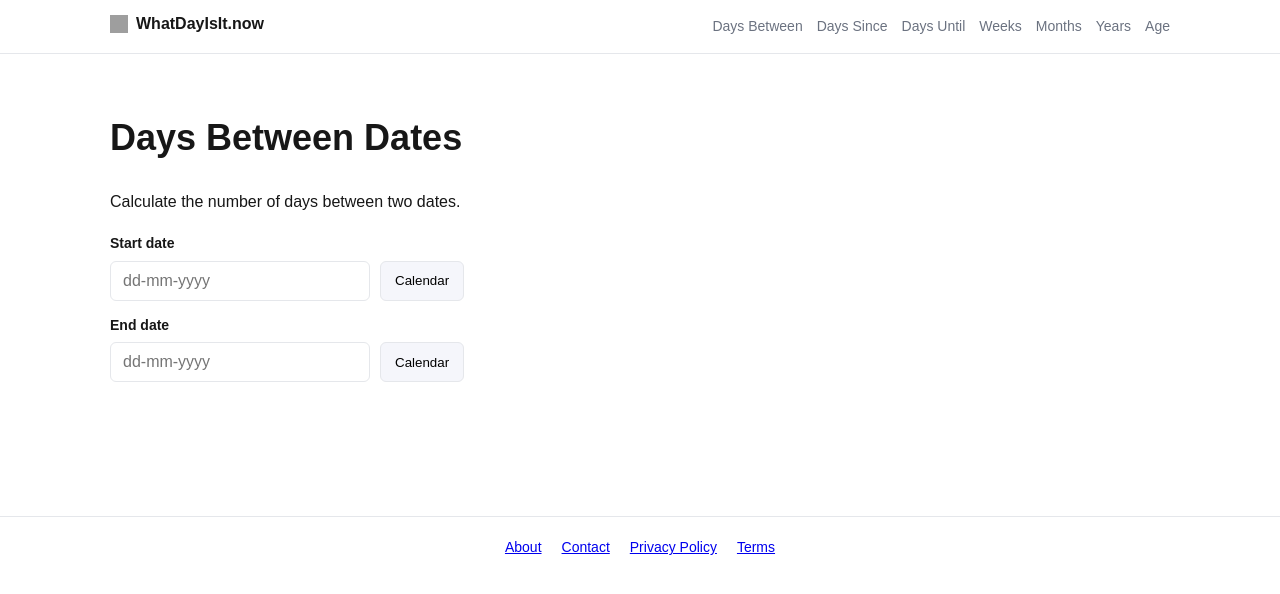
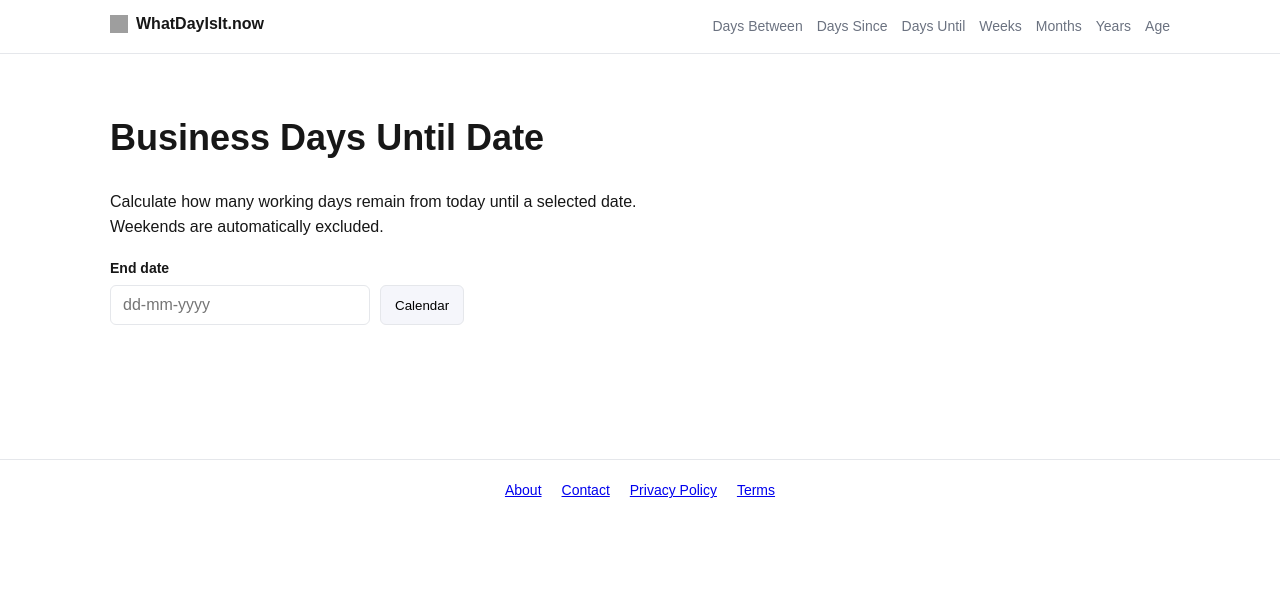
Before and after one commit to bosmeel/whatdayisit-now, a Next.js app: page /days-between in a window 1280 px wide. Shown: the top 594 px of the page. Built offline with nearby package versions, Linux system fonts and the light colour scheme; grey boxes are pictures that could not be loaded.

Commit message:
add business-days-until calculator

```diff
--- a/app/days-between/page.tsx
+++ b/app/days-between/page.tsx
@@ -1,10 +1,79 @@
-import { Suspense } from "react";
-import DaysBetweenClient from "./DaysBetweenClient";
+"use client";
 
-export default function Page() {
+import { useState, useEffect } from "react";
+import DateInput from "@/components/DateInput";
+
+function calculateBusinessDays(start: Date, end: Date) {
+  let count = 0;
+
+  const current = new Date(start);
+
+  while (current <= end) {
+    const day = current.getDay();
+
+    if (day !== 0 && day !== 6) {
+      count++;
+    }
+
+    current.setDate(current.getDate() + 1);
+  }
+
+  return count;
+}
+
+export default function BusinessDaysUntilPage() {
+
+  const [endDate, setEndDate] = useState("");
+  const [result, setResult] = useState<number | null>(null);
+
+  useEffect(() => {
+
+    if (!endDate) {
+      setResult(null);
+      return;
+    }
+
+    const today = new Date();
+    const end = new Date(endDate);
+
+    if (Number.isNaN(end.getTime())) {
+      setResult(null);
+      return;
+    }
+
+    const days = calculateBusinessDays(today, end);
+
+    setResult(days);
+
+  }, [endDate]);
+
   return (
-    <Suspense>
-      <DaysBetweenClient />
-    </Suspense>
+    <div>
+
+      <h1>Business Days Until Date</h1>
+
+      <p>
+        Calculate how many working days remain from today until a selected date.
+        Weekends are automatically excluded.
+      </p>
+
+      <div className="calculator">
+
+        <DateInput
+          label="End date"
+          value={endDate}
+          onChange={setEndDate}
+        />
+
+        {result !== null && (
+          <div className="result-box">
+            <div className="result-number">{result}</div>
+            <div className="result-label">business days</div>
+          </div>
+        )}
+
+      </div>
+
+    </div>
   );
 }
--- a/app/page.tsx
+++ b/app/page.tsx
@@ -41,6 +41,7 @@ const featuredLinks = [
   { href: "/months-between", label: "Months Between Dates" },
   { href: "/years-between", label: "Years Between Dates" },
   { href: "/business-days-between", label: "Business Days Between Dates" },
+  { href: "/business-days-until", label: "Business Days Until Date" },
   { href: "/age-calculator", label: "Age Calculator" },
   { href: "/days-until-my-birthday", label: "Birthday Tools" },
 ];
```
